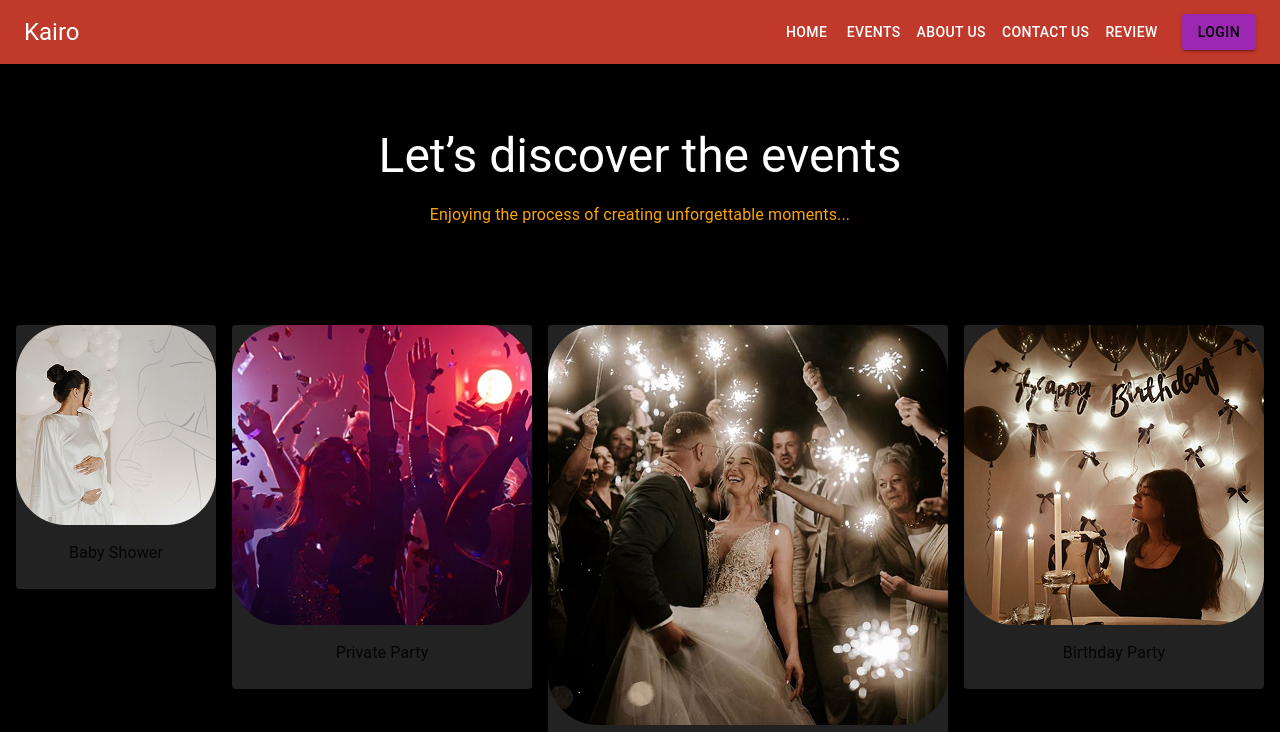
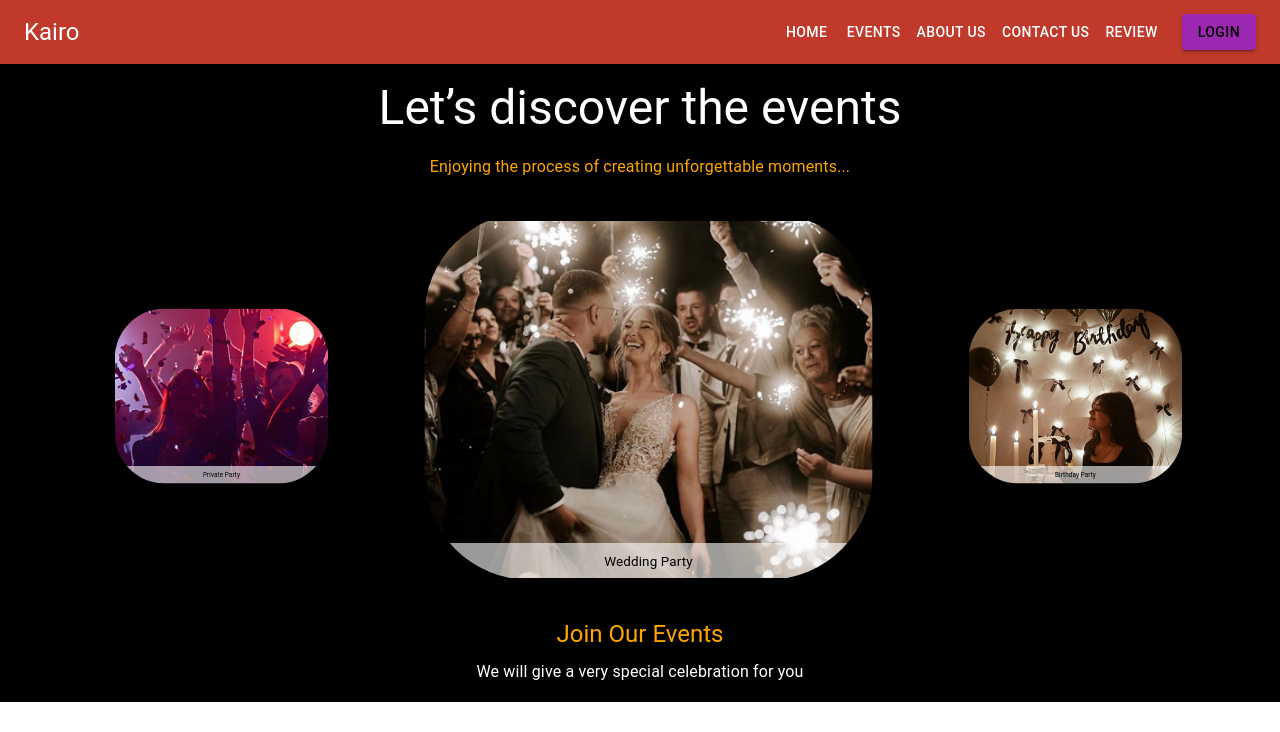
Before and after one commit to Linc2301/Kairo-EMS, a Next.js app: page / in a window 1280 px wide. Shown: the top 732 px of the page. Built offline with nearby package versions, Linux system fonts and the light colour scheme.

Commit message:
event by wai

```diff
--- /dev/null
+++ b/src/app/homepage/carousel.css
@@ -0,0 +1,11 @@
+.carousel-card {
+  transform: scale(0.5);
+  transition: transform 0.3s ease, z-index 0.3s ease;
+
+}
+
+.slick-center .carousel-card {
+  transform: scale(1.05);
+
+  box-shadow: 0 10px 25px rgba(0, 0, 0, 0.4);
+}
--- a/src/app/homepage/description.js
+++ /dev/null
@@ -1,45 +0,0 @@
-import { Box, Grid, Typography, Card, CardMedia, CardContent } from '@mui/material';
-
-const events = [
-    { title: 'Baby Shower', image: '/assets/b5.png' },
-    { title: 'Private Party', image: '/assets/party.png' },
-    { title: 'Wedding Party', image: '/assets/w6.png' },
-    { title: 'Birthday Party', image: '/assets/birthday.png' },
-    { title: 'Bride to Be', image: '/assets/birdal.png' },
-];
-
-export default function HeroSection() {
-    return (
-        <>
-            <Box sx={{ textAlign: 'center', py: 8, bgcolor: '#000', color: '#fff' }}>
-                <Typography variant="h3" gutterBottom>Let’s discover the events</Typography>
-                <Typography variant="subtitle1" color="orange">
-                    Enjoying the process of creating unforgettable moments...
-                </Typography>
-            </Box>
-
-            <Box sx={{ py: 4, bgcolor: '#000', color: '#fff' }}>
-                <Grid container spacing={2} justifyContent="center">
-                    {events.map(({ title, image }) => (
-                        <Grid item xs={6} sm={4} md={2} key={title}>
-                            <Card sx={{ backgroundColor: '#222' }}>
-                                <CardMedia component="img" height="140" image={image} />
-                                <CardContent>
-                                    <Typography align="center">{title}</Typography>
-                                </CardContent>
-                            </Card>
-                        </Grid>
-                    ))}
-                </Grid>
-            </Box>
-
-
-            <Box sx={{ textAlign: 'center', py: 8, bgcolor: '#000', color: '#fff' }}>
-                <Typography variant="h5" color='orange' gutterBottom>Join Our Events</Typography>
-                <Typography variant="subtitle1" color="white">
-                    We will give a very special celebration for you
-                </Typography>
-            </Box>
-        </>
-    );
-}
--- /dev/null
+++ b/src/app/homepage/description.jsx
@@ -0,0 +1,117 @@
+
+
+"use client";
+
+import React from "react";
+import Slider from "react-slick";
+import { Box, Typography } from "@mui/material";
+import "slick-carousel/slick/slick.css";
+import "slick-carousel/slick/slick-theme.css";
+import "./carousel.css"; // Make sure styles don’t override your layout
+
+const eventData = [
+  { title: 'Baby Shower', image: '/assets/b5.png' },
+  { title: 'Private Party', image: '/assets/party.png' },
+  { title: 'Wedding Party', image: '/assets/w6.png' },
+  { title: 'Birthday Party', image: '/assets/birthday.png' },
+  // Changed "Bride to Be" to "Bridal Shower" to match the image
+  { title: 'Bridal Shower', image: '/assets/birdal.png' },
+];
+
+const settings = {
+  centerMode: true,
+  centerPadding: "0px",
+  slidesToShow: 3, // This determines how many slides are visible at once
+  infinite: true,
+  autoplay: true,
+  autoplaySpeed: 2500,
+  speed: 500,
+  arrows: false,
+  dots: false,
+  responsive: [
+    {
+      breakpoint: 900,
+      settings: {
+        slidesToShow: 2,
+      },
+    },
+    {
+      breakpoint: 600,
+      settings: {
+        slidesToShow: 1,
+      },
+    },
+  ],
+};
+
+export default function EventCarousel() {
+  return (
+
+    <>
+     <Box sx={{ textAlign: 'center', pt: 2, bgcolor: '#000', color: '#fff' }}>
+               <Typography variant="h3" gutterBottom>Let’s discover the events</Typography>
+               <Typography variant="subtitle1" color="orange">
+                    Enjoying the process of creating unforgettable moments...
+                </Typography>
+          </Box>
+      <Box sx={{ py: 5, bgcolor: "black" }}>
+      <Slider {...settings}>
+        {eventData.map((event, index) => (
+          <Box
+            key={index}
+            className="carousel-card"
+            sx={{
+              position: "relative",
+              // Adjusted width for a more visually appealing card size, similar to the image.
+              // You might need to fine-tune this value further based on your desired exact look.
+              // A percentage like '90%' or 'calc(100% - 20px)' (if you add margin) can also work.
+              width: 50, // Example responsive widths
+              height: 350,
+              borderRadius: 25, // Reduced border-radius to match the image more closely (it's less rounded than 20)
+              overflow: "hidden",
+              flexShrink: 0,
+              mx: 1, // Add horizontal margin between cards for spacing as seen in the image
+            }}
+          >
+            <img
+              src={event.image}
+              alt={event.title}
+              style={{
+                width: "100%",
+                height: "100%",
+                objectFit: "cover",
+                position: "absolute",
+                top: 0,
+                left: 0,
+                borderRadius: "25px", // Match the parent border-radius
+              }}
+            />
+            <Box
+              sx={{
+                position: "absolute",
+                bottom: 0,
+                width: "100%",
+                bgcolor: "rgba(255, 255, 255, 0.6)",
+                color: "#000",
+                textAlign: "center",
+                py: 1,
+              }}
+            >
+              <Typography fontSize="0.8rem">{event.title}</Typography>
+            </Box>
+          </Box>
+        ))}
+      </Slider>
+    </Box>
+
+    <Box sx={{ textAlign: 'center',pb: 2, bgcolor: '#000', color: '#fff' }}>
+                 <Typography variant="h5" color='orange' gutterBottom>Join Our Events</Typography>
+                 <Typography variant="subtitle1" color="white">
+                    We will give a very special celebration for you
+                 </Typography>
+            </Box>
+    </>
+
+
+  );
+}
--- a/src/app/login/validationSchema.js
+++ b/src/app/login/validationSchema.js
@@ -1,12 +1,10 @@
 import { Password } from "@mui/icons-material";
-import * as yup from 'yup';
+import * as yup from "yup";
 
 export const schema = yup.object().shape({
-    name: yup.string().required('Name is required'),
-    password: yup.string()
-    .required('Password is required')
-    .min(8, 'Password must be at least 8 characters')
-
-
-
-})
+  name: yup.string().required("Name is required"),
+  password: yup
+    .string()
+    .required("Password is required")
+    .min(8, "Password must be at least 8 characters"),
+});
--- a/src/app/page.js
+++ b/src/app/page.js
@@ -2,6 +2,9 @@ import Image from "next/image";
 import Description from "@/src/app/homepage/description"
 import Hero from "@/src/app/homepage/hero";
 import Direction from "@/src/app/homepage/direction";
+import 'slick-carousel/slick/slick.css';
+import 'slick-carousel/slick/slick-theme.css';
+
 
 export default function Home() {
   return (
--- a/src/app/register/page.js
+++ b/src/app/register/page.js
@@ -173,6 +173,7 @@ export default function RegisterPage() {
             hiddenLabel
             fullWidth
             size="small"
+            type="password"
             sx={{
 
               "& .MuiInputBase-input::placeholder": {
@@ -197,6 +198,7 @@ export default function RegisterPage() {
             hiddenLabel
             size="small"
             fullWidth
+            type="password"
             sx={{
 
               "& .MuiInputBase-input::placeholder": {
--- /dev/null
+++ b/src/components/EventCardCarousel.jsx
@@ -0,0 +1,76 @@
+// components/EventCardCarousel.jsx
+import React from 'react';
+import Slider from 'react-slick';
+import { Card, CardContent, CardMedia, Typography, Box } from '@mui/material';
+
+// Dummy Event Data
+const events = [
+   { title: 'Baby Shower', image: '/assets/b5.png' },
+  { title: 'Private Party', image: '/assets/party.png' },
+  { title: 'Wedding Party', image: '/assets/w6.png' },
+  { title: 'Birthday Party', image: '/assets/birthday.png' },
+  // Changed "Bride to Be" to "Bridal Shower" to match the image
+  { title: 'Bridal Shower', image: '/assets/birdal.png' },
+];
+
+const EventCard = ({ title, image }) => (
+  <Card
+    sx={{
+      width: 250,
+      height: 270,
+      display: 'flex',
+      flexDirection: 'column',
+      justifyContent: 'space-between',
+      borderRadius: 2,
+      boxShadow: 3,
+      margin: '0 auto',
+      bgcolor: "black"
+    }}
+  >
+    <CardMedia
+      component="img"
+      image={image}
+      alt={title}
+      sx={{
+        height: 140,
+        objectFit: 'cover',
+        borderTopLeftRadius: 8,
+        borderTopRightRadius: 8,
+      }}
+    />
+    <CardContent sx={{ flexGrow: 1, display: 'flex', alignItems: 'center', justifyContent: 'center' }}>
+      <Typography variant="h6" fontWeight={600} align="center" noWrap>
+        {title}
+      </Typography>
+    </CardContent>
+  </Card>
+);
+
+const sliderSettings = {
+  dots: true,
+  infinite: true,
+  speed: 600,
+  autoplay: true,
+  autoplaySpeed: 3000,
+  slidesToShow: 3,
+  slidesToScroll: 1,
+  pauseOnHover: true,
+  responsive: [
+    { breakpoint: 960, settings: { slidesToShow: 2 } },
+    { breakpoint: 600, settings: { slidesToShow: 1 } },
+  ],
+};
+
+const EventCardCarousel = () => (
+  <Box sx={{ maxWidth: 900, margin: '0 auto', padding: 2 }}>
+    <Slider {...sliderSettings}>
+      {events.map((event) => (
+        <Box key={event.title} px={1}>
+          <EventCard title={event.title} image={event.image} />
+        </Box>
+      ))}
+    </Slider>
+  </Box>
+);
+
+export default EventCardCarousel;
```
